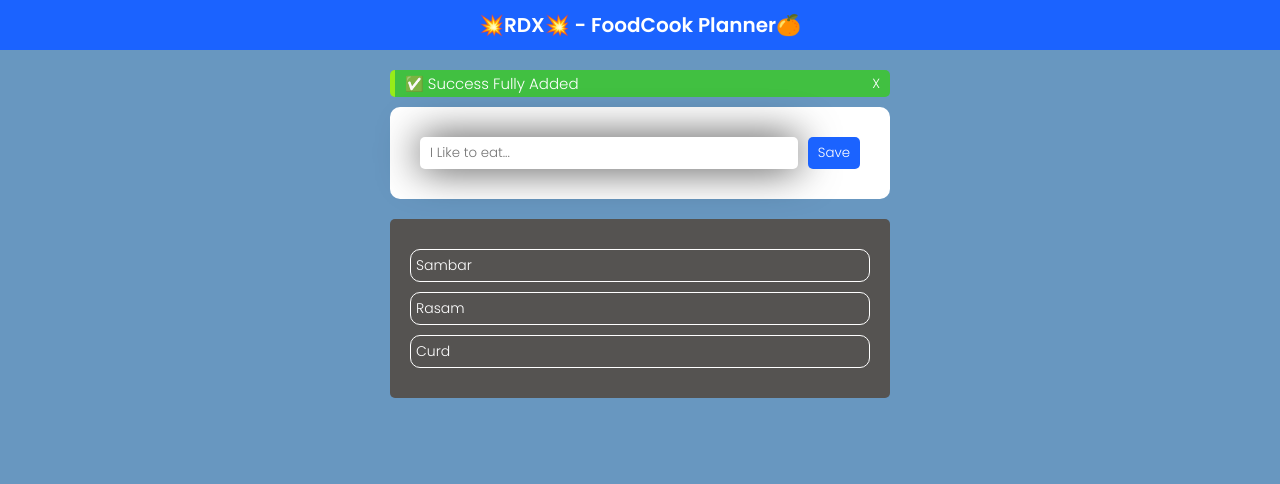
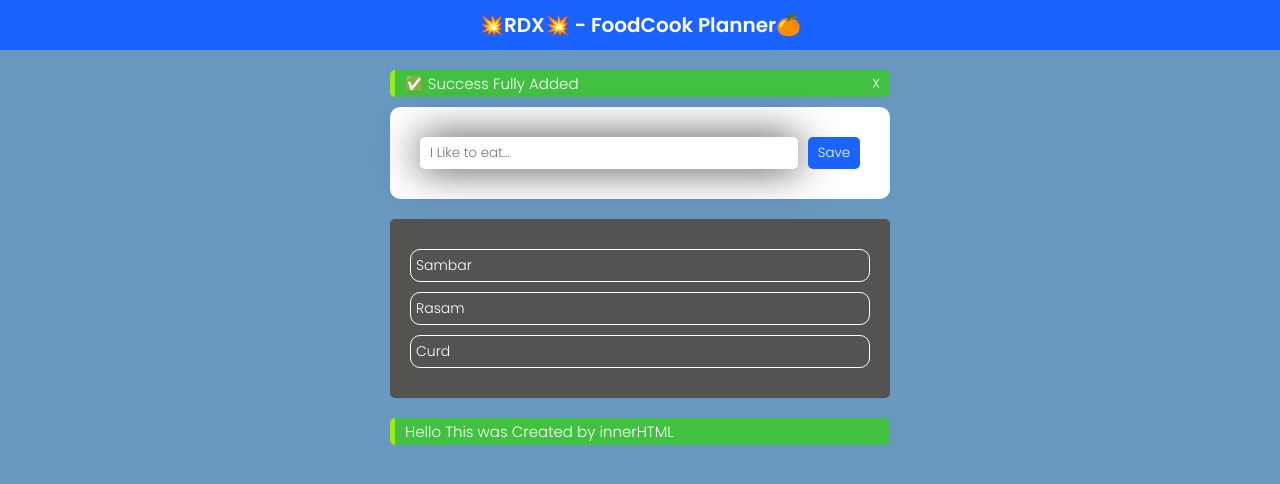
Before and after one commit to akashtech17/JavaScript-DOM, a plain HTML site: page index.html in a window 1280 px wide. Drawn offline with Linux system fonts and the light colour scheme; files that its build step writes are made by us from their sources.

Commit message:
update on lab

```diff
--- a/index.html
+++ b/index.html
@@ -3,7 +3,7 @@
 <head>
     <meta charset="UTF-8">
     <meta name="viewport" content="width=device-width, initial-scale=1.0">
-   <link rel="stylesheet" href="/pratic/index.css">
+   <link rel="stylesheet" href="/JavaScript-DOM/index.css">
     <title>JS DOM in Tamil</title>
 </head>
 <body>
@@ -61,8 +61,8 @@
 
 
 
-<script src="/pratic/index.js"></script>
+<script src="/JavaScript-DOM/index.js"></script>
 
-    <script src="/pratic/main.js"></script>
+    <script src="/JavaScript-DOM/main.js"></script>
 </body>
 </html>
```
